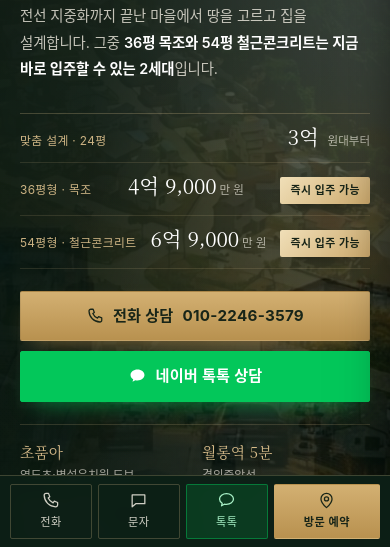
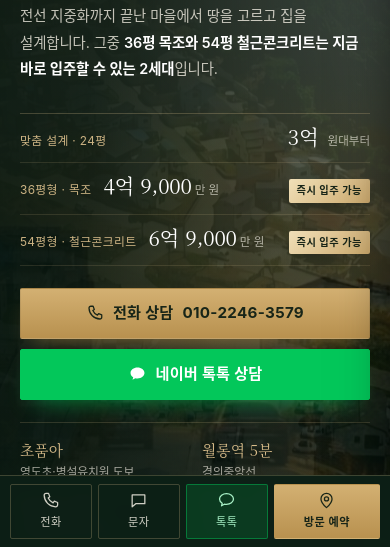
Before and after one commit to townhouseteluce-dotcom/pajuhwangso-site, a plain HTML site: page index.html in a window 390 px wide. Shown: the part 297-844 px from the top of the page. Drawn offline with Linux system fonts and the light colour scheme.

Commit message:
히어로 즉시 입주 배지 모바일 줄바꿈 보정

```diff
--- a/assets/style.css
+++ b/assets/style.css
@@ -291,9 +291,10 @@ svg{display:block}
 @media (max-width:820px){
   .hero-prices{grid-template-columns:1fr;border-top:1px solid rgba(217,189,139,.26)}
   .hero-prices li{
-    flex-direction:row;align-items:baseline;justify-content:space-between;gap:14px;
+    flex-direction:row;flex-wrap:wrap;align-items:baseline;justify-content:space-between;gap:6px 12px;
     padding:12px 0;border-left:0;border-bottom:1px solid rgba(217,189,139,.14);
   }
+  .hero-prices li .hp-badge{margin-left:auto;font-size:.64rem;padding:3px 8px}
   .hero-prices li:first-child{padding-left:0}
   .hero-facts{grid-template-columns:1fr 1fr}
   .hero-credit{display:none}
```
